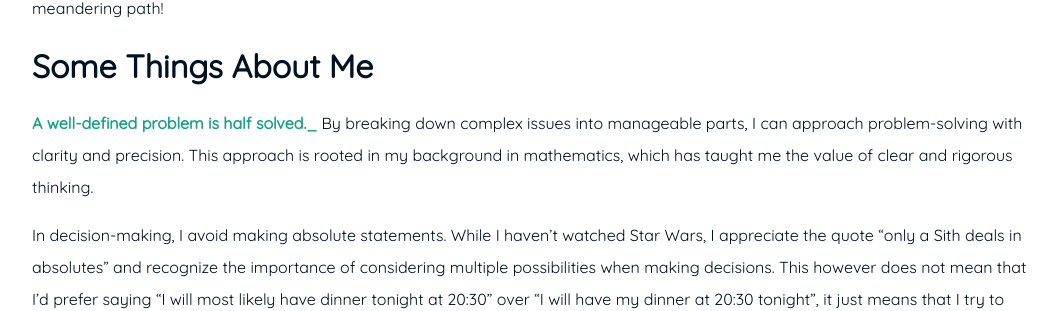
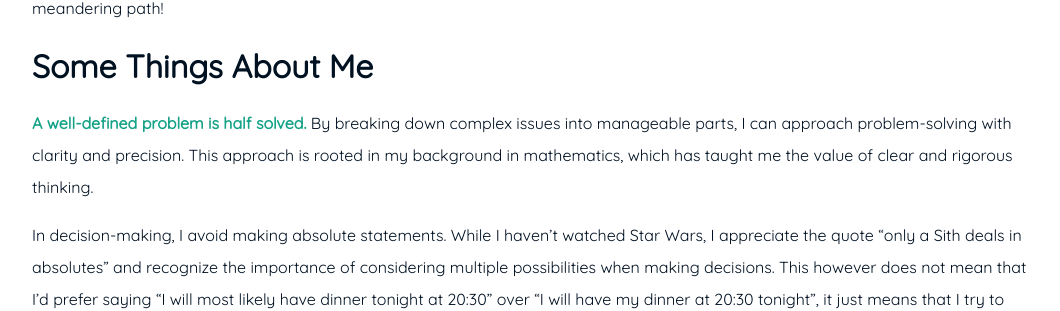
Before and after one commit to sawansinghmahara/sawansinghmahara.github.io, a Jekyll site: the page built from pages/about.md, in a window 1280 px wide. Shown: the part 1160-1471 px from the top of the page, without its empty margins (108-1168 px from the left). Built offline with Jekyll 4.4.1, drawn with Linux system fonts in a browser that asks for light colours.

```diff
--- a/pages/about.md
+++ b/pages/about.md
@@ -21,7 +21,7 @@ This website is something of a blog mixed with my current interests and passions
 
 
 # Some Things About Me
-<strong>A well-defined problem is half solved._</strong>  By breaking down complex issues into manageable parts, I can approach problem-solving with clarity and precision. This approach is rooted in my background in mathematics, which has taught me the value of clear and rigorous thinking.
+<strong>A well-defined problem is half solved.</strong>  By breaking down complex issues into manageable parts, I can approach problem-solving with clarity and precision. This approach is rooted in my background in mathematics, which has taught me the value of clear and rigorous thinking.
 
 In decision-making, I avoid making absolute statements. While I haven't watched Star Wars, I appreciate the quote "only a Sith deals in absolutes" and recognize the importance of considering multiple possibilities when making decisions. This however does not mean that I'd prefer saying "I will most likely have dinner tonight at 20:30" over "I will have my dinner at 20:30 tonight", it just means that I try to factor in as many possibilities as I can, while making decisions, keeping room for all possibilities! Bayesian thinking is most likely an apt summary of this (probably).
 
```
Also changed, not shown: _posts/2021-06-02-Docker_uses.md (+1 -1 lines).
